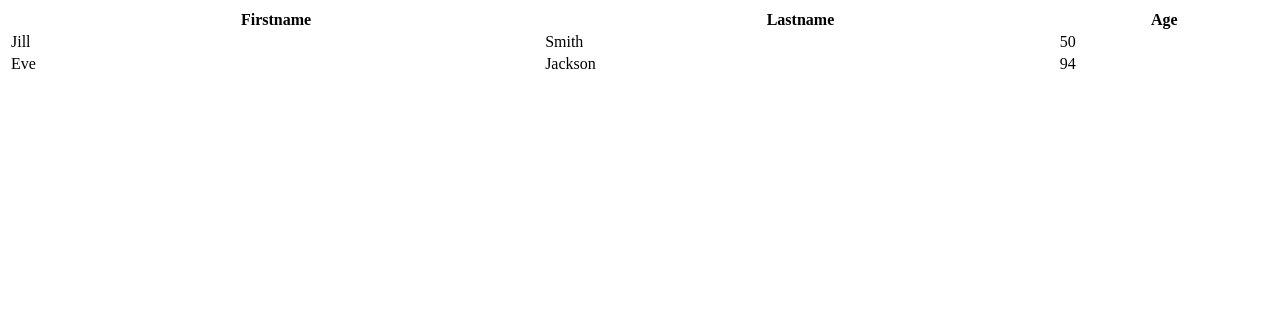
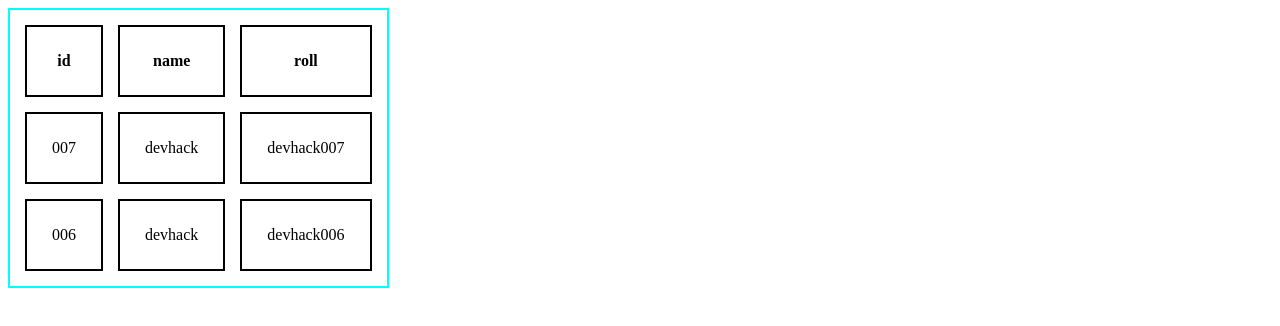
Before and after one commit to rifatabrarjowad/html_css_bs_js_jq, a plain HTML site: page 2. Web Development Basics - HTML/class22.html in a window 1280 px wide. Drawn offline with Linux system fonts and the light colour scheme.

Commit message:
adding file

```diff
--- a/2. Web Development Basics - HTML/class22.html
+++ b/2. Web Development Basics - HTML/class22.html
@@ -6,26 +6,49 @@
     <meta http-equiv="X-UA-Compatible" content="IE=edge">
     <meta name="viewport" content="width=device-width, initial-scale=1.0">
     <title>Document</title>
+    <style>
+        table {
+            width: 300px;
+            height: 200px;
+            border: 2px solid cyan;
+            border-spacing: 15px;
+        }
+
+        td,
+        th {
+            border: 2px solid;
+            padding: 25px;
+        }
+
+        tr {
+            text-align: center;
+        }
+    </style>
+
 </head>
 
 <body>
     <div class="teb">
-        <table style="width:100%;border:2px">
-            <tr>
-                <th>Firstname</th>
-                <th>Lastname</th>
-                <th>Age</th>
-            </tr>
-            <tr>
-                <td>Jill</td>
-                <td>Smith</td>
-                <td>50</td>
-            </tr>
-            <tr>
-                <td>Eve</td>
-                <td>Jackson</td>
-                <td>94</td>
-            </tr>
+        <table>
+            <thead>
+                <tr>
+                    <th>id</th>
+                    <th>name</th>
+                    <th>roll</th>
+                </tr>
+            </thead>
+            <tbody>
+                <tr>
+                    <td>007</td>
+                    <td>devhack</td>
+                    <td>devhack007</td>
+                </tr>
+                <tr>
+                    <td>006</td>
+                    <td>devhack</td>
+                    <td>devhack006</td>
+                </tr>
+            </tbody>
         </table>
     </div>
 </body>
```
